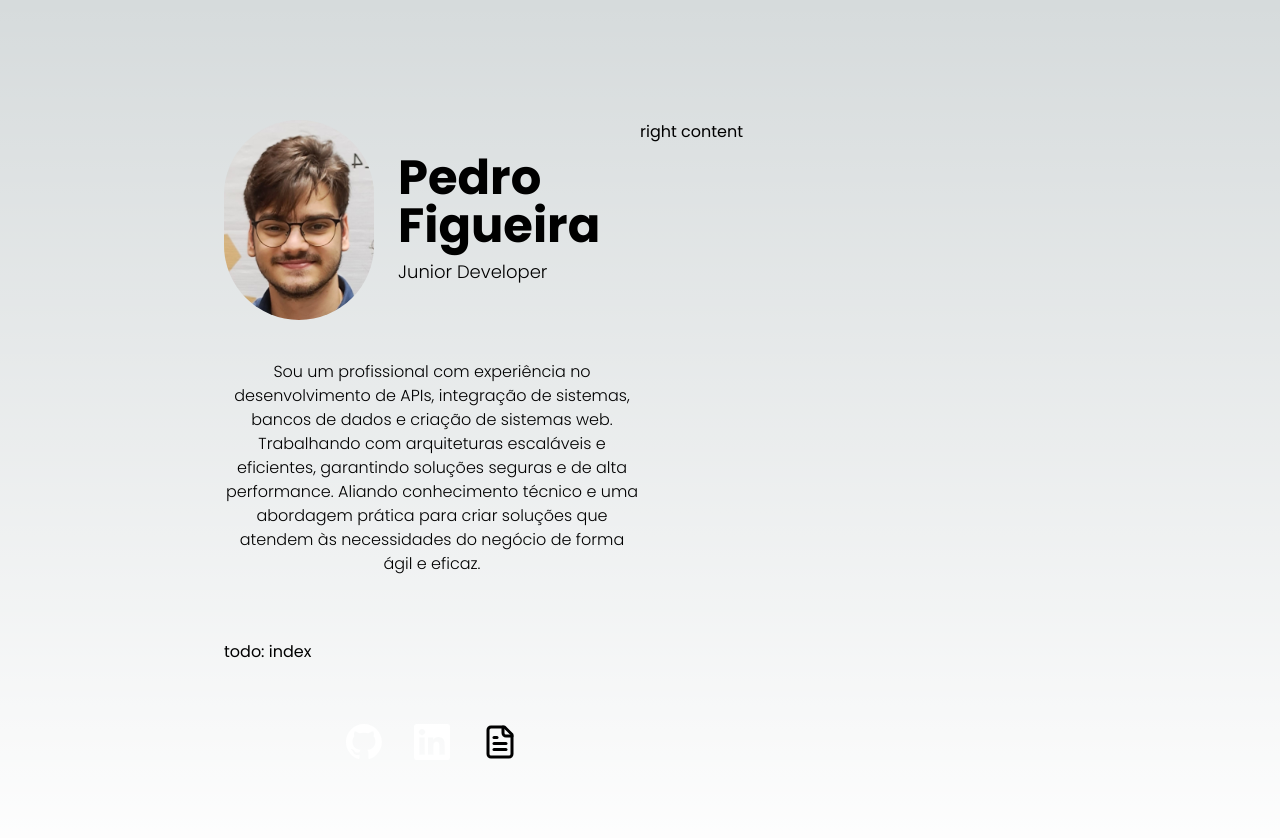
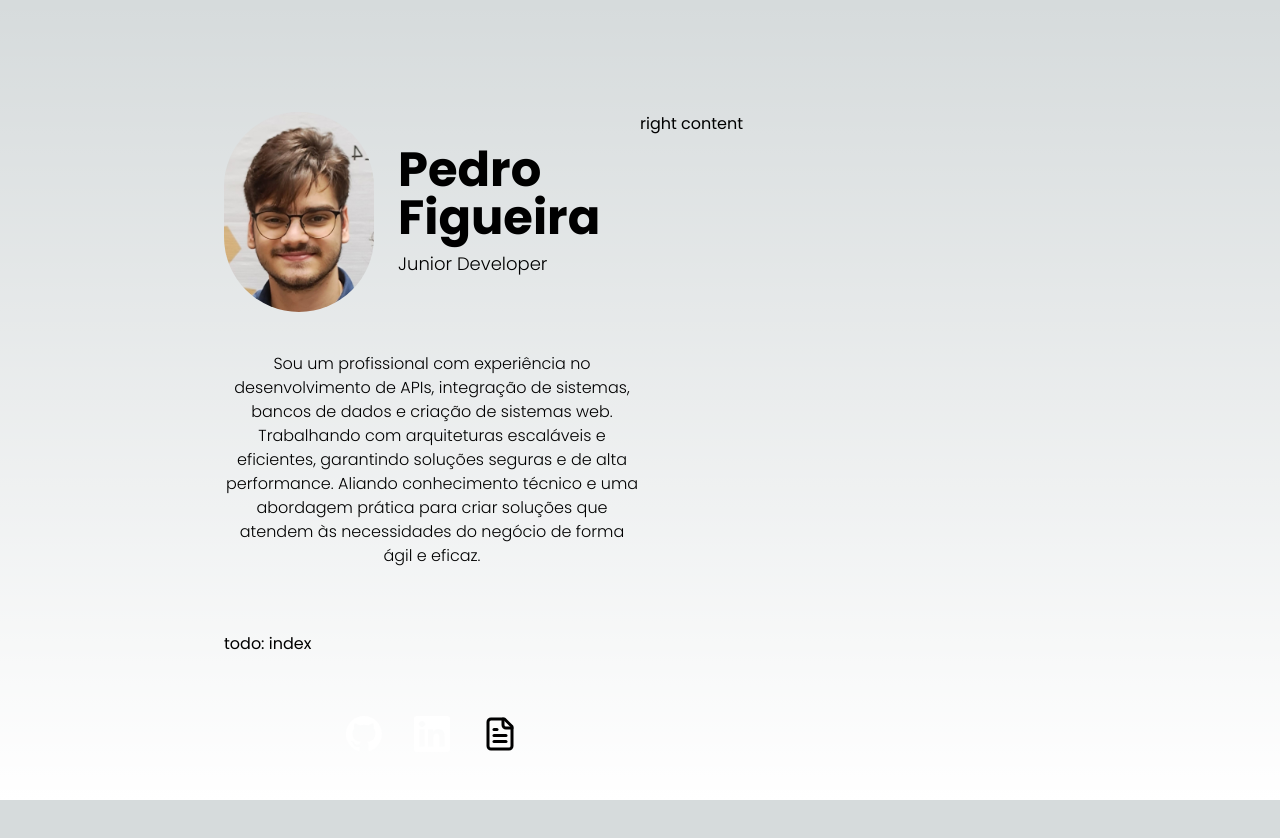
Before and after one commit to PepeuFBV/portfolio, a Next.js app: page / in a window 1280 px wide. Shown: the top 838 px of the page. After the commit the page ends 800 px from the top, so only its background shows below. Built offline with nearby package versions, Linux system fonts and the light colour scheme.

Commit message:
Content placement fixes

```diff
--- a/src/app/page.tsx
+++ b/src/app/page.tsx
@@ -3,7 +3,7 @@ import Home from '@/components/Home'
 
 export default function Main() {
     return (
-        <main className="grid grid-cols-2 h-screen w-full items-center justify-between my-10 py-20 px-56">
+        <main className="grid grid-cols-2 h-screen w-full items-center justify-between pt-28 pb-12 px-56">
             <Home />
             <p className='w-full h-full'>right content</p>
         </main>
```
